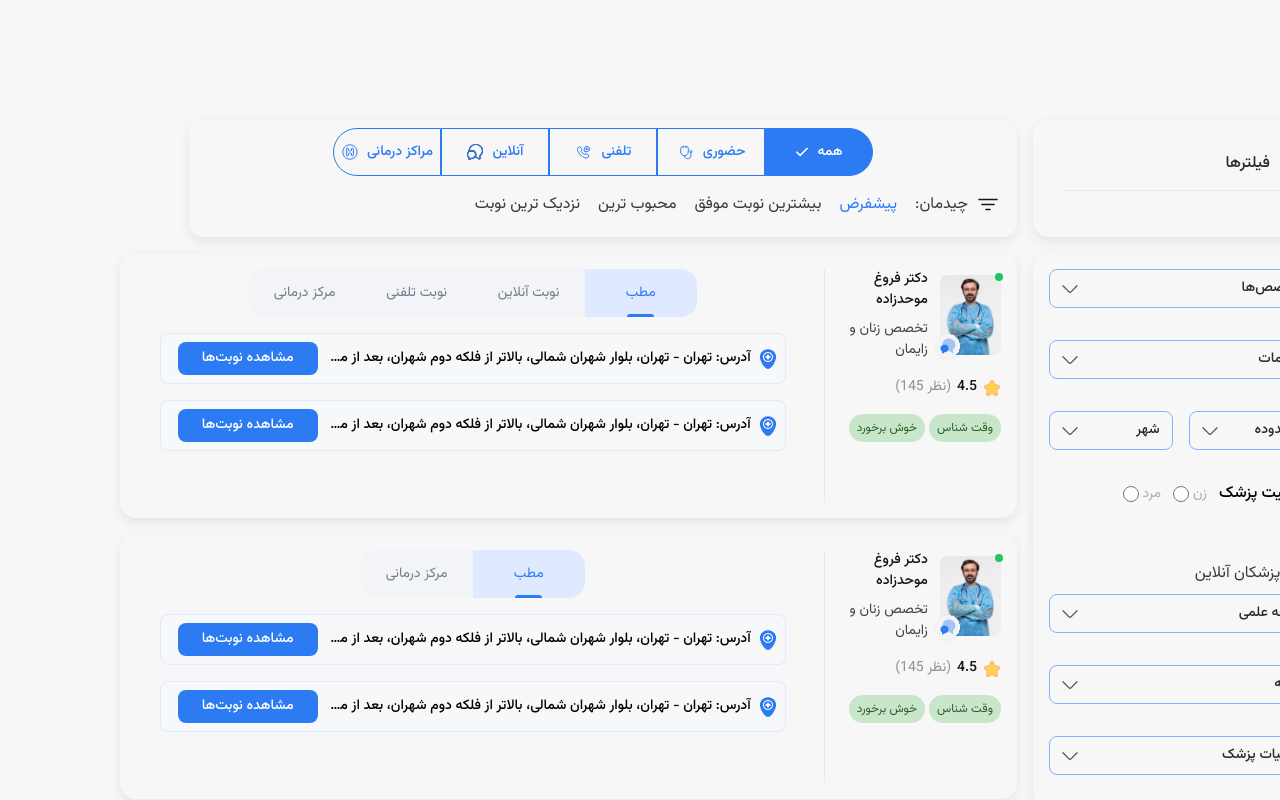
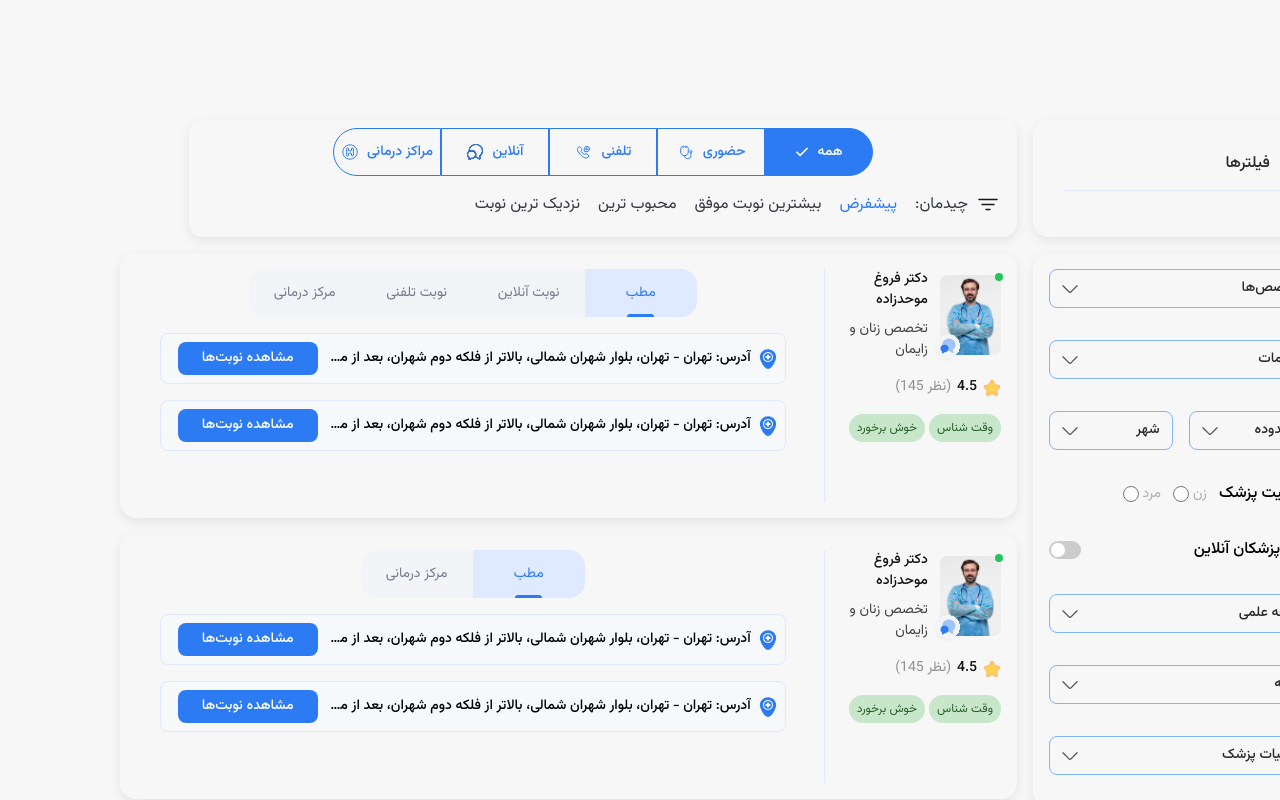
Before and after one commit to parham-ghasemi/idk-what-to-name-this, a React (Vite) app: page / in a window 1280 px wide. Shown: the top 800 px of the page. Built offline with nearby package versions, Linux system fonts and the light colour scheme.

Commit message:
foxed only-online switch

```diff
--- a/package.json
+++ b/package.json
@@ -11,7 +11,8 @@
   },
   "dependencies": {
     "react": "^19.1.0",
-    "react-dom": "^19.1.0"
+    "react-dom": "^19.1.0",
+    "react-leaflet": "^5.0.0"
   },
   "devDependencies": {
     "@eslint/js": "^9.25.0",
--- a/src/components/DoctorsPage/doctorsPageComponents/filters/Filters.jsx
+++ b/src/components/DoctorsPage/doctorsPageComponents/filters/Filters.jsx
@@ -171,14 +171,14 @@ export const Filters = () => {
         </div>
 
         <div className="filters__content__online-switch">
-          <label className="label">
+          <label className="filters__content__online-switch__label">
             <input
               type="checkbox"
-              className="checkbox"
               checked={onlyOnline}
               onChange={() => setOnlyOnline(!onlyOnline)}
             />
-            فقط پزشکان آنلاین
+            <span className="switch-slider" />
+            <span className="switch-text">فقط پزشکان آنلاین</span>
           </label>
         </div>
 
--- a/src/components/DoctorsPage/doctorsPageComponents/filters/Filters.scss
+++ b/src/components/DoctorsPage/doctorsPageComponents/filters/Filters.scss
@@ -111,20 +111,52 @@
       &__label {
         display: flex;
         align-items: center;
-        gap: 8px;
         cursor: pointer;
+        position: relative;
+        width: 100%;
+        justify-content: space-between;
 
         input[type="checkbox"] {
-          appearance: auto;
-          width: 18px;
+          opacity: 0;
+          width: 0;
+          height: 0;
+          position: absolute;
+        }
+
+        .switch-slider {
+          width: 32px;
           height: 18px;
-          accent-color: #007bff;
-          cursor: pointer;
+          background-color: #ccc;
+          border-radius: 34px;
+          position: relative;
+          transition: background-color 0.3s;
+          flex-shrink: 0;
+
+          &::before {
+            content: "";
+            position: absolute;
+            height: 14px;
+            width: 14px;
+            left: 2px;
+            bottom: 2px;
+            background-color: white;
+            border-radius: 50%;
+            transition: transform 0.3s;
+          }
+        }
+
+        input:checked + .switch-slider {
+          background-color: #007bff;
+
+          &::before {
+            transform: translateX(14px);
+          }
         }
 
         .switch-text {
-          font-size: 14px;
+          font-size: 16px;
           font-weight: 500;
+          color: black;
         }
       }
     }
```
Also changed, not shown: 1 other file (tests, documents, lock files or other folders).
